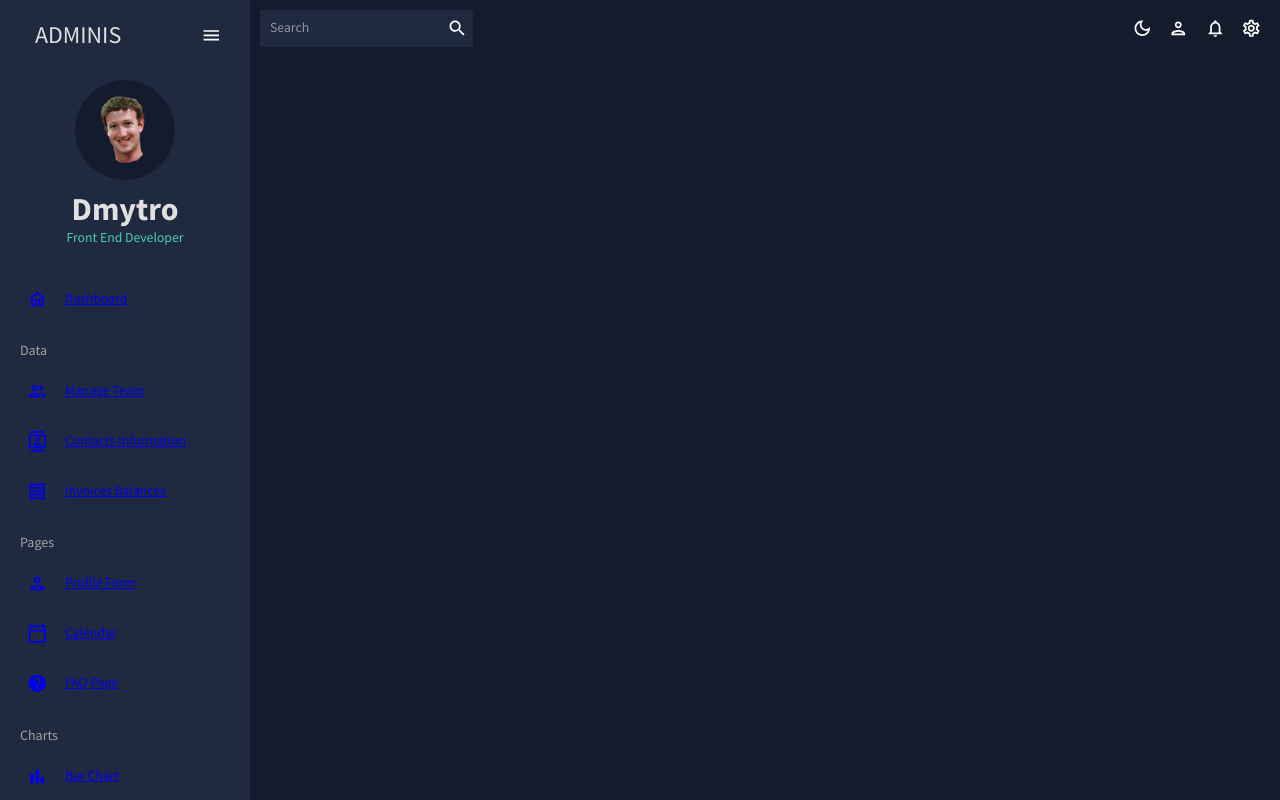
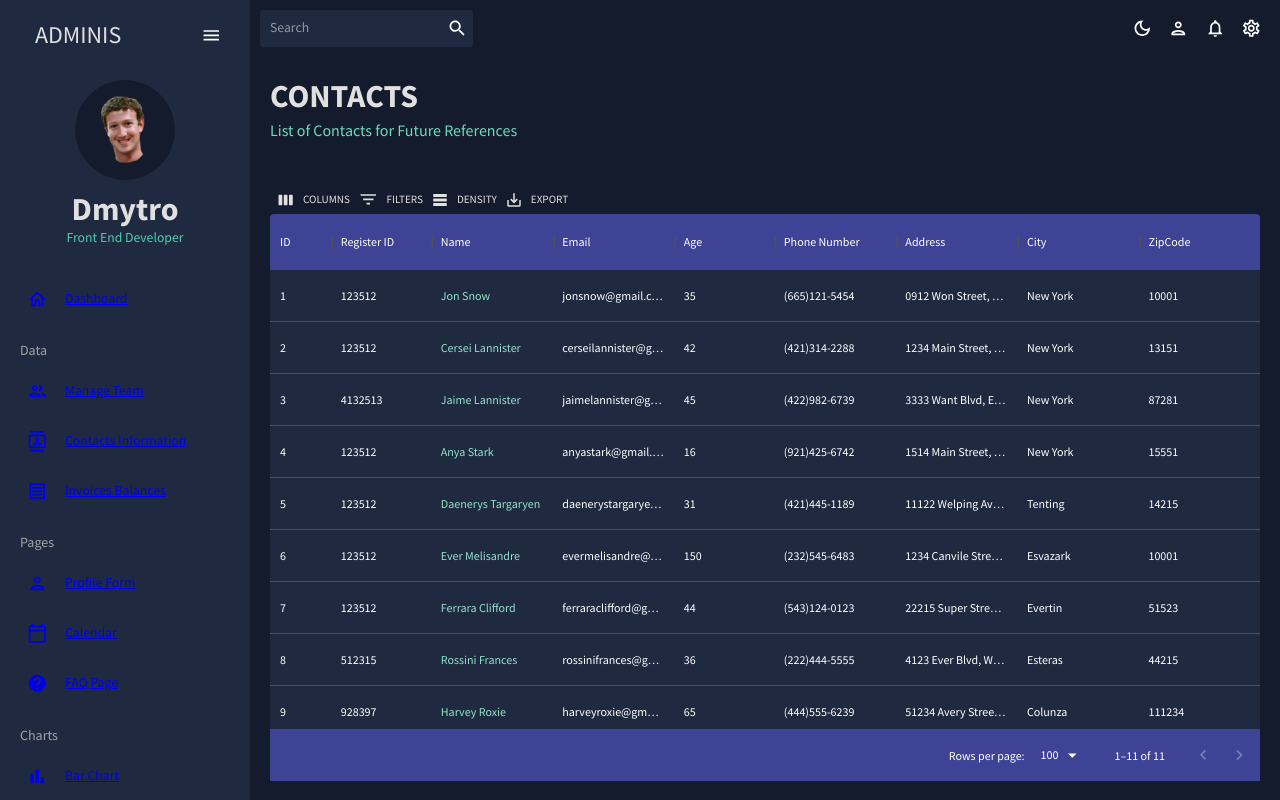
Before and after one commit to LiquidDemAn/react-admin-dashboard-app, a React (Create React App) app: page /contacts in a window 1280 px wide. Built offline with nearby package versions, Linux system fonts and the light colour scheme.

Commit message:
Contacts page was created

```diff
--- a/src/App.tsx
+++ b/src/App.tsx
@@ -1,6 +1,7 @@
 import { CssBaseline, ThemeProvider } from '@mui/material';
 import { ProSidebarProvider } from 'react-pro-sidebar';
 import { Route, Routes } from 'react-router-dom';
+import { Contacts } from './scenes/contacts';
 import { Dashboard } from './scenes/dashboard';
 import { Sidebar } from './scenes/global/sidebar';
 import { Topbar } from './scenes/global/topbar';
@@ -23,6 +24,7 @@ function App() {
 							<Routes>
 								<Route path='/' element={<Dashboard />} />
 								<Route path='/team' element={<Team />} />
+								<Route path='/contacts' element={<Contacts />} />
 							</Routes>
 						</main>
 					</div>
--- /dev/null
+++ b/src/global.styled.ts
@@ -0,0 +1,40 @@
+import { Box } from '@mui/material';
+import { styled } from '@mui/material/styles';
+import { ColorsObjectType } from './theme/colors';
+
+export const PageContainer = styled(Box)({
+	margin: 20,
+});
+
+export const TableComponent = styled(Box)(
+	({ colors }: { colors: ColorsObjectType }) => ({
+		marginTop: 40,
+		height: '75vh',
+
+		'& .MuiDataGrid-root': {
+			border: 'none',
+		},
+
+		'& .MuiDataGrid-cell': {
+			borderBottom: 'none',
+		},
+
+		'& .name-column--cell': {
+			color: colors.greenAccent[300],
+		},
+
+		'& .MuiDataGrid-columnHeaders': {
+			backgroundColor: colors.blueAccent[700],
+			borderBottom: 'none',
+		},
+
+		'& .MuiDataGrid-virtualScroller': {
+			backgroundColor: colors.primary[400],
+		},
+
+		'& .MuiDataGrid-footerContainer': {
+			borderTop: 'none',
+			backgroundColor: colors.blueAccent[700],
+		},
+	})
+);
--- /dev/null
+++ b/src/scenes/contacts/contact.styled.ts
@@ -0,0 +1,8 @@
+import { styled } from '@mui/material/styles';
+import { TableComponent } from '../../global.styled';
+
+export const Table = styled(TableComponent)(({ colors }) => ({
+	'& .MuiDataGrid-toolbarContainer .MuiButton-text': {
+		color: `${colors.grey[100]}`,
+	},
+}));
--- /dev/null
+++ b/src/scenes/contacts/contacts.tsx
@@ -0,0 +1,89 @@
+import { colorsObject } from '../../theme/colors';
+import { mockDataContacts } from '../../data/mock-data';
+import { Header } from '../../components/header';
+import { useTheme } from '@mui/material';
+import { DataGrid, GridColDef, GridToolbar } from '@mui/x-data-grid';
+
+import { Table } from './contact.styled';
+import { PageContainer } from '../../global.styled';
+
+export const Contacts = () => {
+	const theme = useTheme();
+	const colors = colorsObject(theme.palette.mode);
+
+	const columns: GridColDef[] = [
+		{
+			field: 'id',
+			headerName: 'ID',
+			flex: 0.5,
+		},
+
+		{
+			field: 'registrarId',
+			headerName: 'Register ID',
+		},
+
+		{
+			field: 'name',
+			headerName: 'Name',
+			flex: 1,
+			cellClassName: 'name-column--cell',
+		},
+
+		{
+			field: 'email',
+			headerName: 'Email',
+			flex: 1,
+		},
+
+		{
+			field: 'age',
+			headerName: 'Age',
+			type: 'number',
+			headerAlign: 'left',
+			align: 'left',
+		},
+
+		{
+			field: 'phone',
+			headerName: 'Phone Number',
+			flex: 1,
+		},
+
+		{
+			field: 'address',
+			headerName: 'Address',
+			flex: 1,
+		},
+
+		{
+			field: 'city',
+			headerName: 'City',
+			flex: 1,
+		},
+
+		{
+			field: 'zipCode',
+			headerName: 'ZipCode',
+			flex: 1,
+		},
+	];
+
+	return (
+		<PageContainer>
+			<Header
+				title='Contacts'
+				subtitle='List of Contacts for Future References'
+			/>
+			<Table colors={colors}>
+				<DataGrid
+					components={{
+						Toolbar: GridToolbar,
+					}}
+					rows={mockDataContacts}
+					columns={columns}
+				/>
+			</Table>
+		</PageContainer>
+	);
+};
--- /dev/null
+++ b/src/scenes/contacts/index.ts
@@ -0,0 +1 @@
+export { Contacts } from './contacts';
--- a/src/scenes/team/team.styled.ts
+++ b/src/scenes/team/team.styled.ts
@@ -1,43 +1,6 @@
 import { Box, Typography } from '@mui/material';
 import { styled } from '@mui/material/styles';
 import { ColorsObjectType } from '../../theme/colors';
-
-export const Container = styled(Box)({
-	margin: 20,
-});
-
-export const TableWrapper = styled(Box)(
-	({ colors }: { colors: ColorsObjectType }) => ({
-		marginTop: 40,
-		height: '75vh',
-
-		'& .MuiDataGrid-root': {
-			border: 'none',
-		},
-
-		'& .MuiDataGrid-cell': {
-			borderBottom: 'none',
-		},
-
-		'& .name-column--cell': {
-			color: colors.greenAccent[300],
-		},
-
-		'& .MuiDataGrid-columnHeaders': {
-			backgroundColor: colors.blueAccent[700],
-			borderBottom: 'none',
-		},
-
-		'& .MuiDataGrid-virtualScroller': {
-			backgroundColor: colors.primary[400],
-		},
-
-		'& .MuiDataGrid-footerContainer': {
-			borderTop: 'none',
-			backgroundColor: colors.blueAccent[700],
-		},
-	})
-);
 
 export const AccessBlock = styled(Box)(
 	({ colors, access }: { colors: ColorsObjectType; access: string }) => ({
--- a/src/scenes/team/team.tsx
+++ b/src/scenes/team/team.tsx
@@ -3,18 +3,13 @@ import { mockDataTeam } from '../../data/mock-data';
 import { Header } from '../../components/header';
 import { useTheme } from '@mui/material';
 import { DataGrid, GridColDef } from '@mui/x-data-grid';
-import {
-	AccessBlock,
-	AccessName,
-	Container,
-	TableWrapper,
-} from './team.styled';
+import { AccessBlock, AccessName } from './team.styled';
 
 // Icons
 import AdminPanelSettingsOutlinedIcon from '@mui/icons-material/AdminPanelSettingsOutlined';
 import LockOpenOutlinedIcon from '@mui/icons-material/LockOpenOutlined';
 import SecurityOutlinedIcon from '@mui/icons-material/SecurityOutlined';
-
+import { PageContainer, TableComponent } from '../../global.styled';
 
 export const Team = () => {
 	const theme = useTheme();
@@ -72,11 +67,11 @@ export const Team = () => {
 	];
 
 	return (
-		<Container>
+		<PageContainer>
 			<Header title='Team' subtitle='Managing the Team Members' />
-			<TableWrapper colors={colors}>
+			<TableComponent colors={colors}>
 				<DataGrid rows={mockDataTeam} columns={columns} />
-			</TableWrapper>
-		</Container>
+			</TableComponent>
+		</PageContainer>
 	);
 };
```
